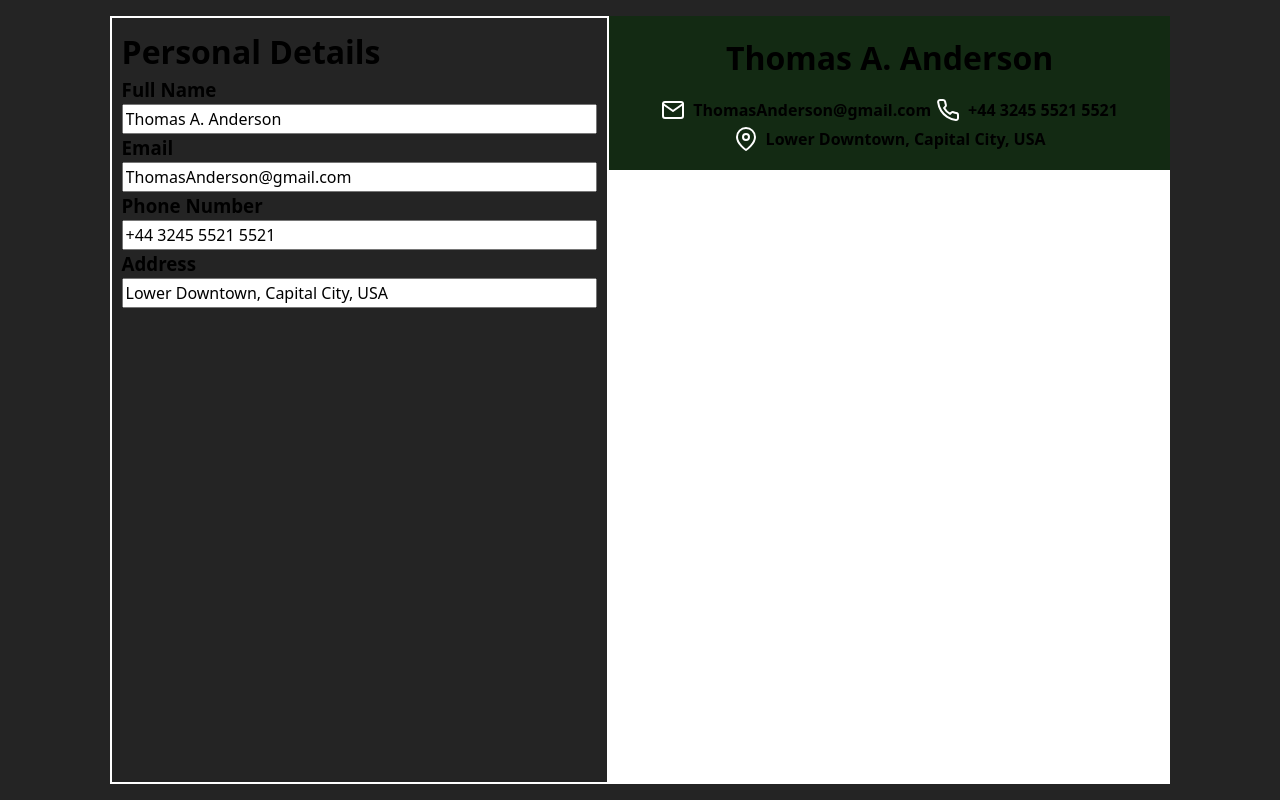
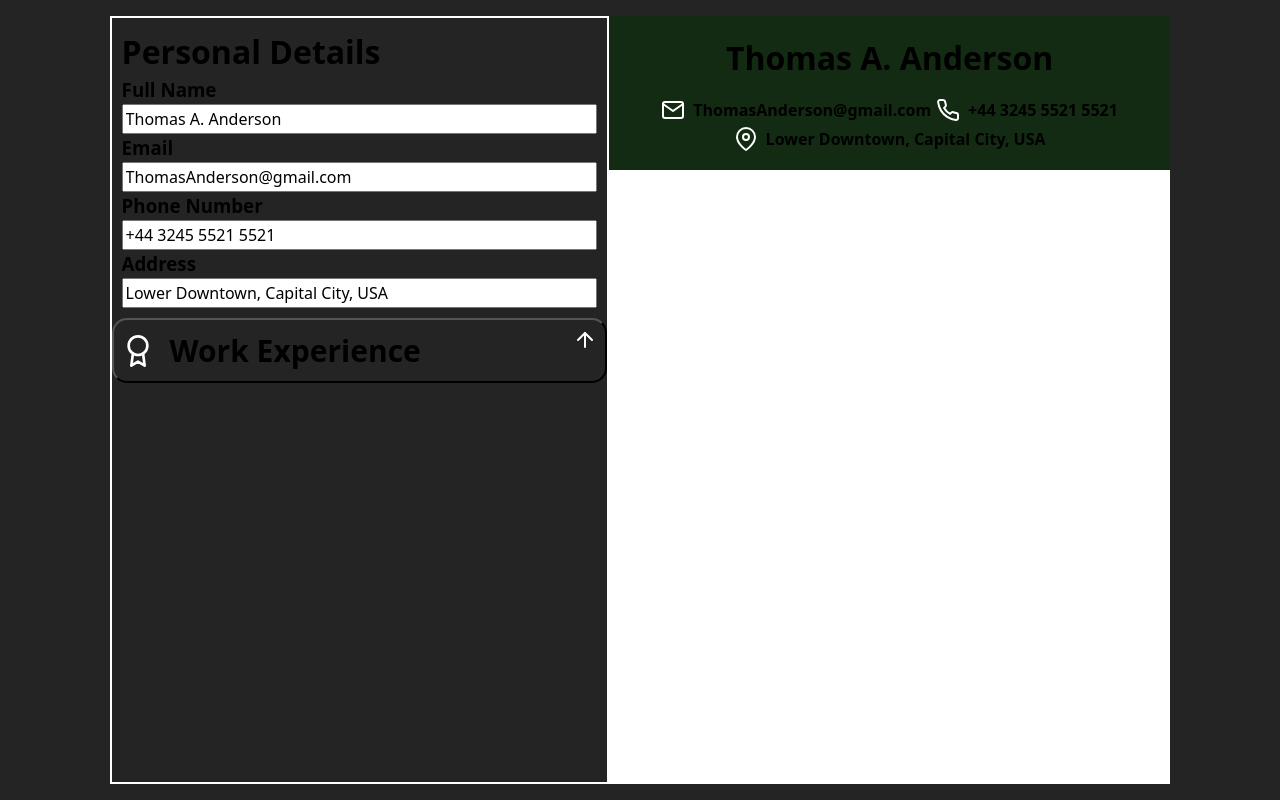
Before and after one commit to Blakem07/cv-builder, a React (Vite) app: page / in a window 1280 px wide. Built offline with nearby package versions, Linux system fonts and the light colour scheme.

Commit message:
feat: Add basic component layout and styling to expandable section

```diff
--- /dev/null
+++ b/src/components/ExpandableSection.jsx
@@ -0,0 +1,21 @@
+import "../styles/ExpandableSection.css";
+import arrowUpSvg from "../assets/arrow-up.svg";
+
+import { useState } from "react";
+
+export default function ExpandableSection({ title, icon, content }) {
+  const [isOpen, setIsOpen] = useState(false);
+
+  return (
+    <div className="expandable-section">
+      <button className="expand-button" onClick={() => setIsOpen(!isOpen)}>
+        <div>
+          <img src={icon} className="award-icon icon"></img>
+          {title}
+        </div>
+        <img src={arrowUpSvg} className={isOpen ? "icon open" : "icon"}></img>
+      </button>
+      <div className={isOpen ? "content open" : "content"}>{content}</div>
+    </div>
+  );
+}
--- a/src/components/InputForm.jsx
+++ b/src/components/InputForm.jsx
@@ -1,10 +1,17 @@
 import "../styles/InputForm.css";
 import PersonalDetails from "./PersonalDetails";
+import ExpandableSection from "./ExpandableSection";
+import awardSvg from "../assets/award.svg";
 
 export default function InputForm({ form, onChange }) {
   return (
     <div className="input-form-container">
       <PersonalDetails form={form} onChange={onChange} FormInput={FormInput} />
+      <ExpandableSection
+        title="Work Experience"
+        icon={awardSvg}
+        content={"Put content here"}
+      />
     </div>
   );
 }
--- a/src/index.css
+++ b/src/index.css
@@ -7,7 +7,7 @@
   background-color: #242424;
 
   --primary-color: var(--evergreen);
-  --secondary-color: white;
+  --secondary-color: #242424;
   --tertiary-color: rgb(240, 240, 240);
 
   --evergreen: #132a13;
--- /dev/null
+++ b/src/styles/ExpandableSection.css
@@ -0,0 +1,44 @@
+.expand-button {
+  height: auto;
+  width: 100%;
+  padding: 0.5rem;
+  display: flex;
+  justify-content: space-between;
+  font-size: var(--font-size-3xl);
+  font-weight: bold;
+  background-color: var(--secondary-color);
+  border-radius: 15px;
+  cursor: pointer;
+}
+
+.expand-button div {
+  display: flex;
+  align-items: center;
+  gap: 1rem;
+}
+
+.award-icon {
+  height: 2rem;
+}
+
+/* Icon rotation */
+
+.icon.open {
+  transition: 0.3s ease;
+  transform: rotate(180deg);
+}
+
+/* Sliding content */
+.content {
+  max-height: 0; /* start collapsed */
+  overflow: hidden; /* hide the content when collapsed */
+  opacity: 0; /* fade in/out */
+  transform: translateY(-10px); /* slight slide */
+  transition: max-height 0.3s ease, opacity 0.3s ease, transform 0.3s ease;
+}
+
+.content.open {
+  max-height: 500px;
+  opacity: 1;
+  transform: translateY(0);
+}
```
Also changed, not shown: src/assets/arrow-up.svg (added), src/assets/award.svg (added).
